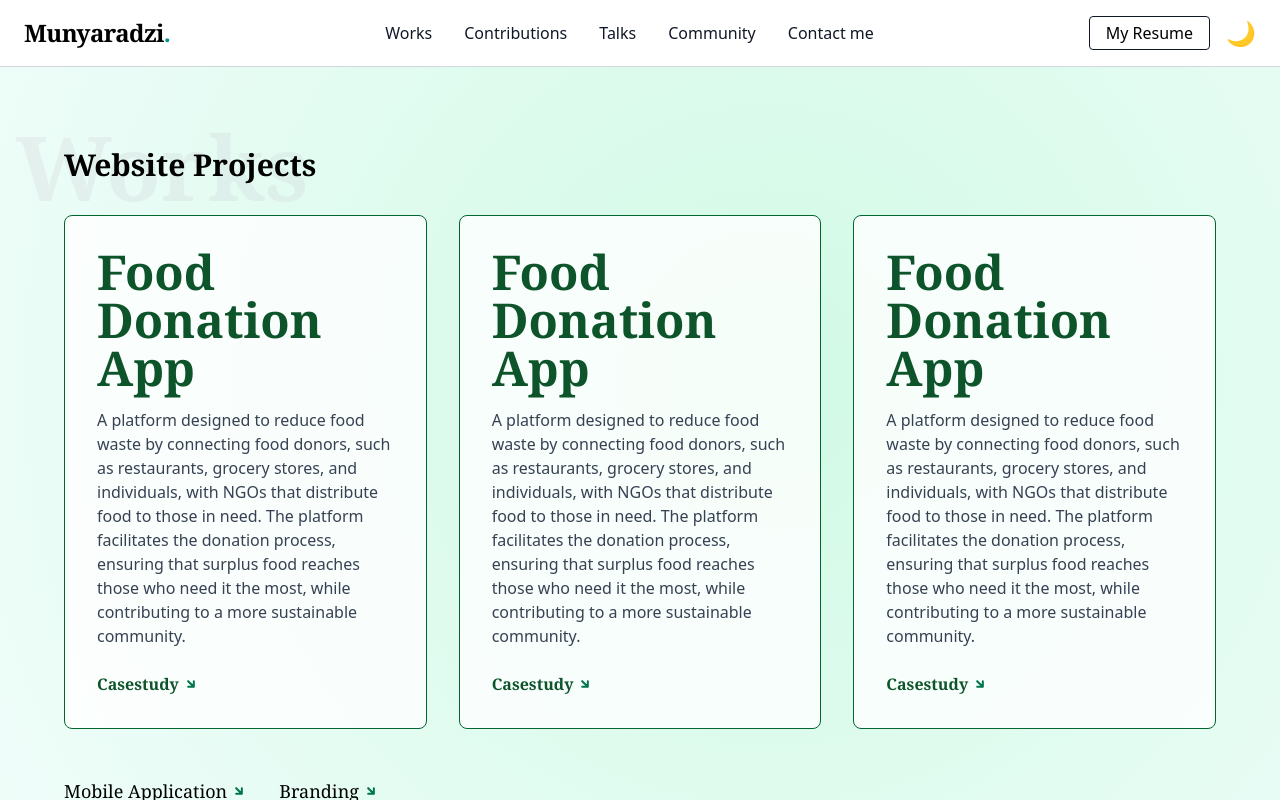
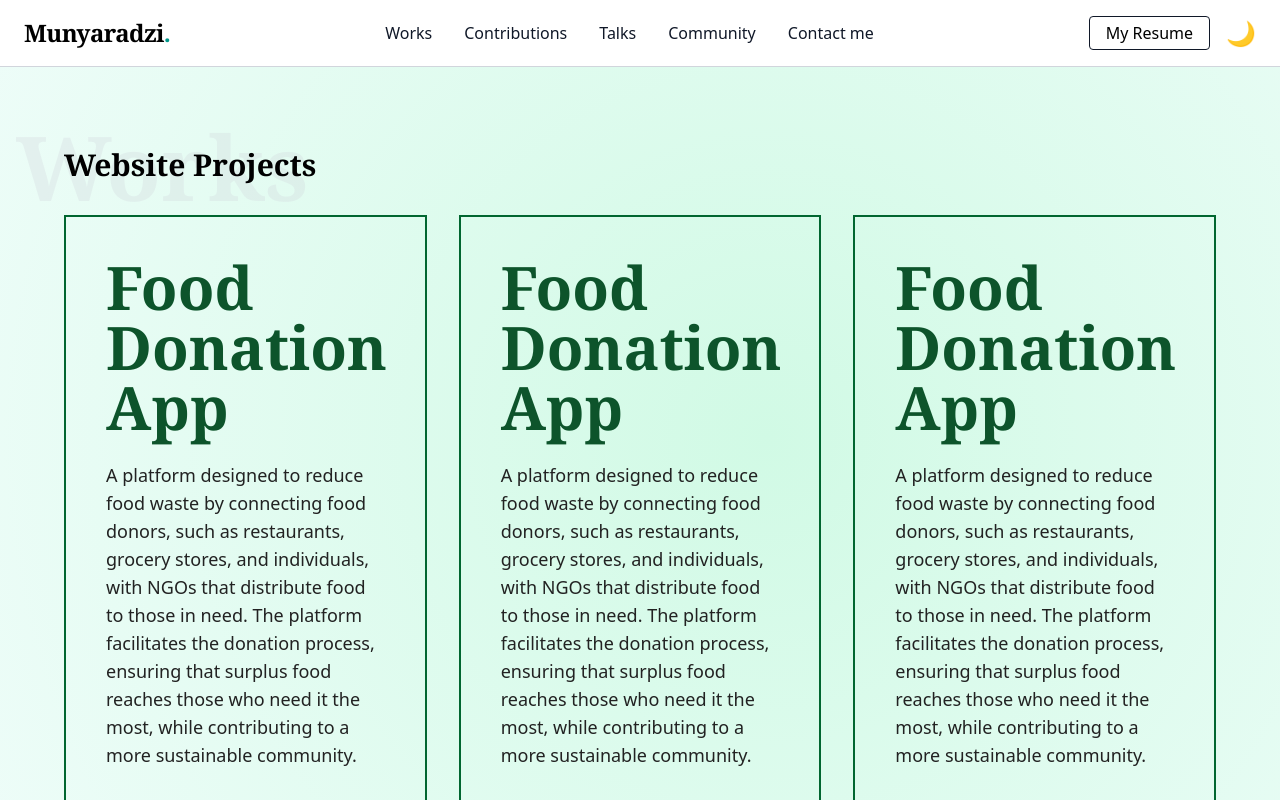
Before and after one commit to VincentMugondora/kayden-portfolio, a React (Vite) app: page /works in a window 1280 px wide. Shown: the top 800 px of the page. Built offline with nearby package versions, Linux system fonts and the light colour scheme.

Commit message:
Enhance Works component styles: update project card layout with improved border, padding, and typography for better visual appeal and consistency.

```diff
--- a/src/pages/Works.jsx
+++ b/src/pages/Works.jsx
@@ -36,11 +36,11 @@ const Works = () => {
         {/* Project Cards */}
         <div className="grid grid-cols-1 md:grid-cols-2 lg:grid-cols-3 gap-8 mb-12">
           {projects.map((project, idx) => (
-            <div key={idx} className="border border-green-800 bg-white/80 dark:bg-[#18181b]/80 rounded-lg p-8 flex flex-col h-full transition-colors">
-              <h3 className="text-4xl md:text-5xl font-serif font-bold text-green-900 dark:text-green-400 mb-4">{project.title}</h3>
-              <p className="text-gray-700 dark:text-gray-200 mb-6">{project.description}</p>
-              <a href={project.link} className="font-serif font-semibold text-green-900 dark:text-green-400 hover:underline flex items-center gap-1">
-                Casestudy
+            <div key={idx} className="border-2 border-green-800 rounded-none p-8 md:p-10 bg-transparent flex flex-col h-full transition-colors" style={{ minHeight: '340px' }}>
+              <h3 className="text-5xl md:text-6xl font-serif font-bold text-green-900 mb-6 leading-none">{project.title}</h3>
+              <p className="text-gray-800 text-base md:text-lg font-normal mb-8" style={{ color: '#222', fontWeight: 400 }}>{project.description}</p>
+              <a href={project.link} className="font-serif font-bold underline underline-offset-2 text-gray-800 flex items-center gap-1 text-lg" style={{ color: '#222' }}>
+                Casetudy
                 <span className="arrow-rotate">
                   <svg width="16" height="16" viewBox="0 0 16 16" xmlns="http://www.w3.org/2000/svg"><path d="M4 8h8M8 4l4 4-4 4" stroke="currentColor" strokeWidth="2" fill="none" strokeLinecap="round" strokeLinejoin="round"/></svg>
                 </span>
```
